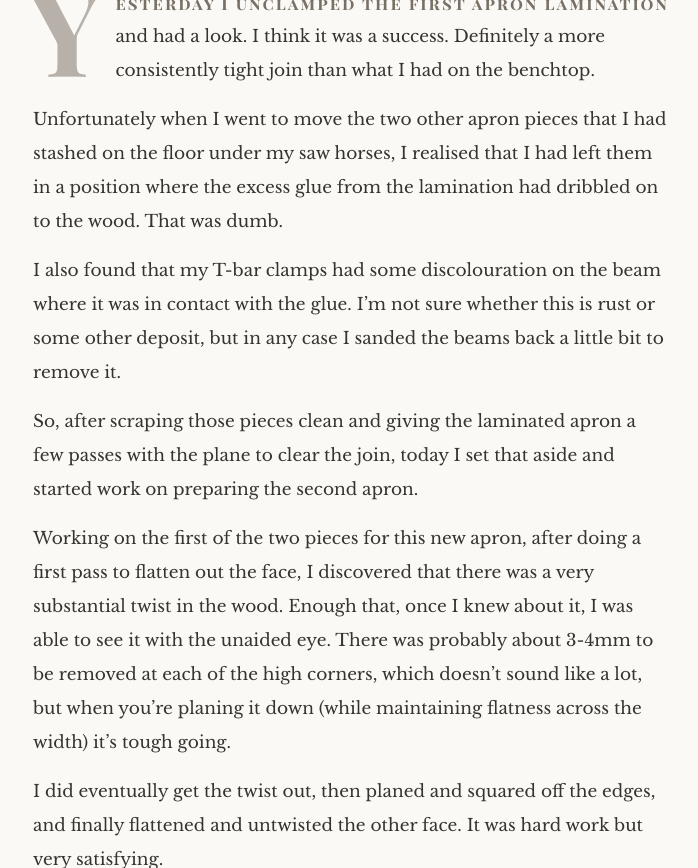
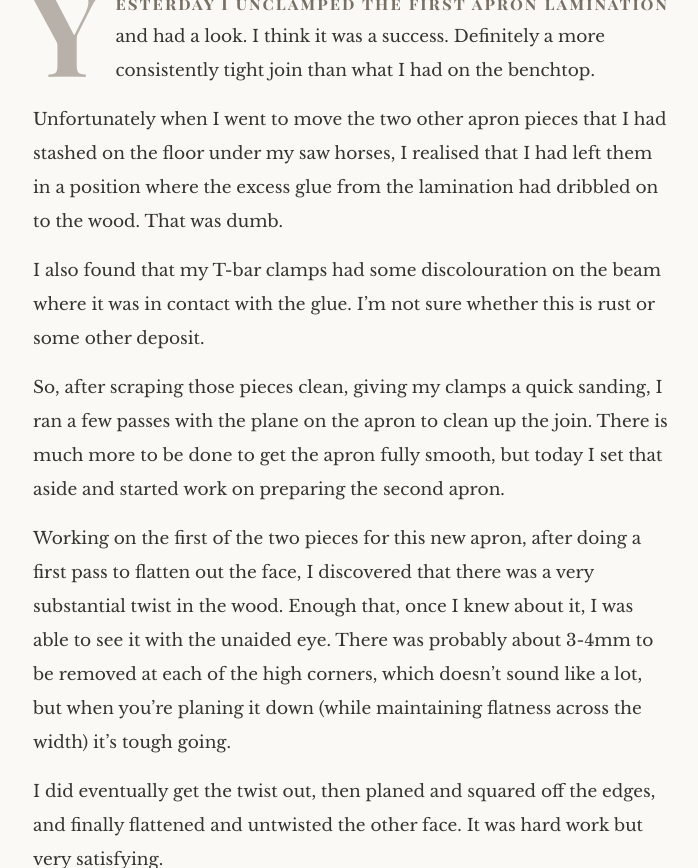
Before and after one commit to direvus/direvus.github.io, a Jekyll site: the page built from _posts/2019-02-21-preparing-apron-2.md, in a window 1280 px wide and 1400 px high, scrolled down 384 px, cut to the strip 0-868 px from the top of the window. Shown: the whole strip, without its empty margins (288-986 px from the left). Built offline with Jekyll 4.4.1, drawn with Linux system fonts in a browser that asks for light colours; some web fonts are replaced; some of the changed text lies outside the part shown.

Commit message:
Minor wording update to 21 Feb post.

```diff
--- a/_posts/2019-02-21-preparing-apron-2.md
+++ b/_posts/2019-02-21-preparing-apron-2.md
@@ -15,10 +15,11 @@ was dumb.
 
 I also found that my T-bar clamps had some discolouration on the beam where it
 was in contact with the glue.  I'm not sure whether this is rust or some other
-deposit, but in any case I sanded the beams back a little bit to remove it.
+deposit.
 
-So, after scraping those pieces clean and giving the laminated apron a few
-passes with the plane to clear the join, today I set that aside and started
+So, after scraping those pieces clean, giving my clamps a quick sanding, I ran a few
+passes with the plane on the apron to clean up the join.  There is much more to
+be done to get the apron fully smooth, but today I set that aside and started
 work on preparing the second apron.
 
 Working on the first of the two pieces for this new apron, after doing a first
@@ -32,7 +33,9 @@ I did eventually get the twist out, then planed and squared off the edges, and
 finally flattened and untwisted the other face.  It was hard work but very
 satisfying.
 
-{% include figure.html source="apron-2-untwisting.jpg" alt="apron piece" caption="Flattening and untwisting the apron piece" %}
+{% include figure.html source="apron-2-untwisting.jpg" alt="apron piece" caption="Apron piece after flattening and untwisting" %}
+
+Next it will be on to the second piece and then laminating the two together.
 
 ## Lessons learned
 
```
